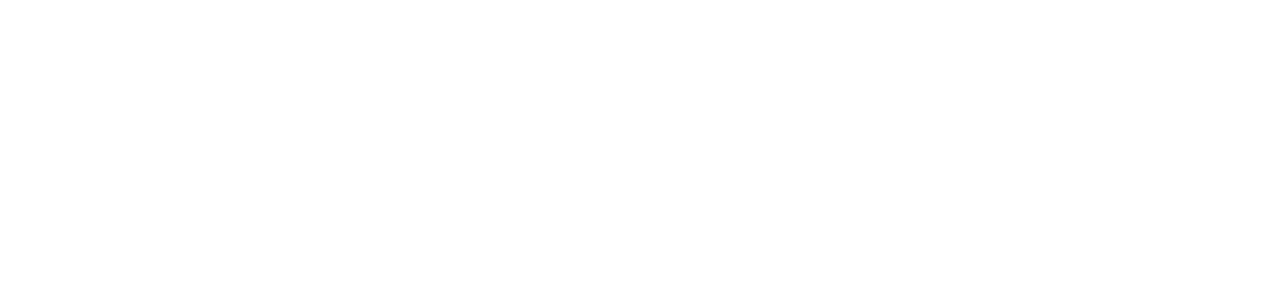
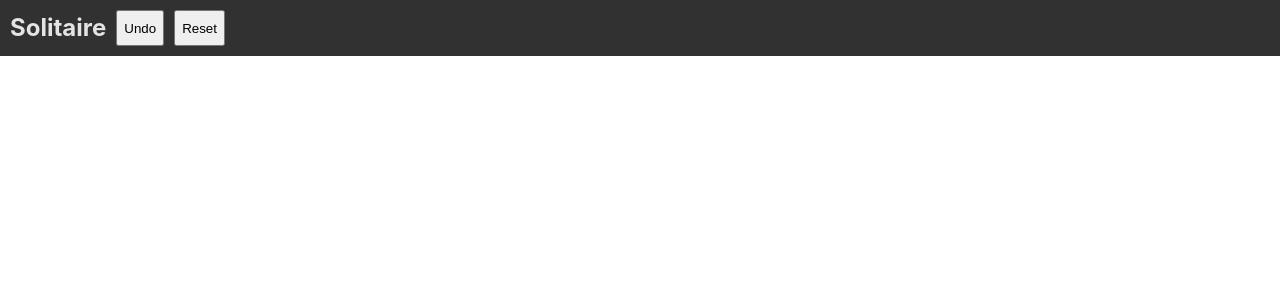
Before and after one commit to winniethemu/solitaire, a React (Vite) app: page / in a window 1280 px wide. Shown: the top 300 px of the page. Built offline with nearby package versions, Linux system fonts and the light colour scheme.

Commit message:
Init game

```diff
--- a/src/App.css
+++ b/src/App.css
@@ -0,0 +1,12 @@
+.topnav {
+  display: flex;
+  width: 100%;
+  box-sizing: border-box;
+  padding: 10px;
+  background: rgba(49, 49, 49, 1);
+  gap: 10px;
+}
+
+.content {
+  display: flex;
+}
--- a/src/App.tsx
+++ b/src/App.tsx
@@ -1,7 +1,24 @@
+import { GameProvider } from './contexts/GameContext';
+
 import './App.css';
 
 function App() {
-  return null;
+  return (
+    <GameProvider>
+      <div className="container">
+        <nav className="topnav">
+          <h1>Solitaire</h1>
+          <button>Undo</button>
+          <button>Reset</button>
+        </nav>
+        <main className="content">
+          <section className="stock"></section>
+          <section className="tableau"></section>
+          <section className="foundation"></section>
+        </main>
+      </div>
+    </GameProvider>
+  );
 }
 
 export default App;
--- /dev/null
+++ b/src/contexts/GameContext.tsx
@@ -0,0 +1,34 @@
+import React from 'react';
+import { GameAction, GameState } from '../type';
+import { initGame } from '../util';
+
+const GameContext = React.createContext(null);
+GameContext.displayName = 'GameContext';
+
+function reducer(state: GameState, action: GameAction): GameState {
+  switch (action.type) {
+    case 'move': {
+      return state;
+    }
+    case 'reset': {
+      // FIXME
+      return state;
+    }
+  }
+}
+
+const initialState = initGame();
+
+export function GameProvider({ ...props }) {
+  const [state, dispatch] = React.useReducer(reducer, initialState);
+  const value = [state, dispatch];
+  return <GameContext.Provider value={value} {...props} />;
+}
+
+export function useGameState() {
+  const context = React.useContext(GameContext);
+  if (context === undefined) {
+    throw new Error('useGame must be used within a GameProvider');
+  }
+  return context;
+}
--- a/src/index.css
+++ b/src/index.css
@@ -5,7 +5,6 @@
 
   color-scheme: light dark;
   color: rgba(255, 255, 255, 0.87);
-  background-color: #242424;
 
   font-synthesis: none;
   text-rendering: optimizeLegibility;
@@ -14,56 +13,13 @@
   -webkit-text-size-adjust: 100%;
 }
 
-a {
-  font-weight: 500;
-  color: #646cff;
-  text-decoration: inherit;
-}
-a:hover {
-  color: #535bf2;
-}
-
 body {
   margin: 0;
-  display: flex;
-  place-items: center;
   min-width: 320px;
   min-height: 100vh;
 }
 
-h1 {
-  font-size: 3.2em;
-  line-height: 1.1;
+h1, h2, h3, h4, h5, h6 {
+  margin: 0;
+  padding: 0;
 }
-
-button {
-  border-radius: 8px;
-  border: 1px solid transparent;
-  padding: 0.6em 1.2em;
-  font-size: 1em;
-  font-weight: 500;
-  font-family: inherit;
-  background-color: #1a1a1a;
-  cursor: pointer;
-  transition: border-color 0.25s;
-}
-button:hover {
-  border-color: #646cff;
-}
-button:focus,
-button:focus-visible {
-  outline: 4px auto -webkit-focus-ring-color;
-}
-
-@media (prefers-color-scheme: light) {
-  :root {
-    color: #213547;
-    background-color: #ffffff;
-  }
-  a:hover {
-    color: #747bff;
-  }
-  button {
-    background-color: #f9f9f9;
-  }
-}
--- /dev/null
+++ b/src/models/card.ts
@@ -0,0 +1,13 @@
+import { Suit } from '../type';
+
+export default class Card {
+  value: number;
+  suit: Suit;
+  revealed: boolean;
+
+  constructor(value: number, suit: Suit, revealed: boolean) {
+    this.value = value;
+    this.suit = suit;
+    this.revealed = revealed;
+  }
+}
--- /dev/null
+++ b/src/type.ts
@@ -0,0 +1,31 @@
+import Card from './models/card';
+import Move from './models/move';
+
+export enum Pile {
+  STOCK = 0,
+  WASTE = 1,
+  TABLEAU = 2,
+  FOUNDATION = 3,
+}
+
+export enum Suit {
+  SPADE = 0,
+  HEART = 1,
+  CLUB = 2,
+  DIAMOND = 3,
+}
+
+export interface GameState {
+  foundation: Array<Card[]>;
+  history: Array<Move>;
+  stock: Array<Card>;
+  tableau: Array<Card[]>;
+  waste: Array<Card>;
+}
+
+export type GameActionType = 'move' | 'reset';
+
+export interface GameAction {
+  type: GameActionType;
+  payload: unknown;
+}
--- /dev/null
+++ b/src/util.ts
@@ -0,0 +1,53 @@
+import Card from './models/card';
+import { GameState } from './type';
+
+// A = 1, J = 11, Q = 12, K = 13
+const values = [1, 2, 3, 4, 5, 6, 7, 8, 9, 10, 11, 12, 13];
+
+function createDeck(): Card[] {
+  const deck = [];
+  for (let suit = 0; suit < 4; suit++) {
+    for (const value of values) {
+      const card = new Card(value, suit, false);
+      deck.push(card);
+    }
+  }
+  return deck;
+}
+
+// Knuth shuffle
+function shuffle(deck: Card[]): Card[] {
+  for (let i = deck.length - 1; i >= 0; i--) {
+    // 0 <= j <= i
+    const j = Math.floor(Math.random() * (i + 1));
+    // swap
+    [deck[i], deck[j]] = [deck[j], deck[i]];
+  }
+  return deck;
+}
+
+export function initGame(): GameState {
+  const stock = shuffle(createDeck());
+  const tableau = [];
+  for (let i = 0; i < 7; i++) tableau[i] = [] as Card[];
+
+  for (let i = 0; i < 7; i++) {
+    // 1. One card face up for first pile
+    const card = stock.pop() as Card;
+    card.revealed = true;
+    tableau[i].push(card);
+
+    // 2. One card face down for each of the rest of the piles
+    for (let j = i + 1; j < 7; j++) {
+      tableau[j].push(stock.pop() as Card);
+    }
+  }
+
+  return {
+    foundation: [],
+    history: [],
+    stock,
+    tableau,
+    waste: [],
+  };
+}
```
Also changed, not shown: src/models/move.ts (added, +14 -0 lines).
